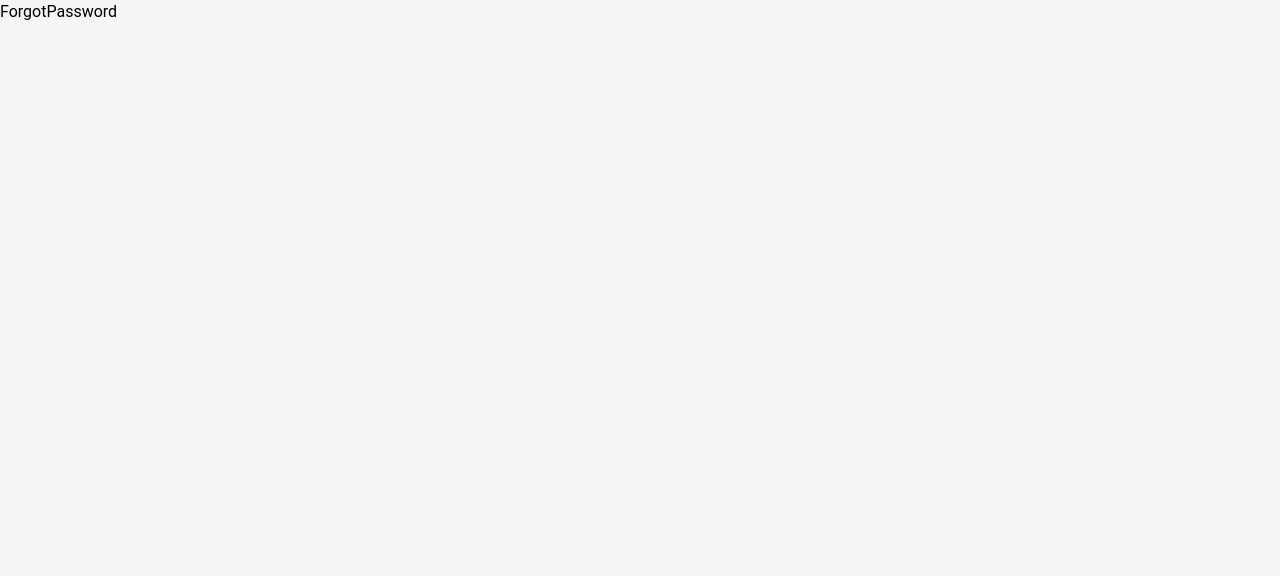
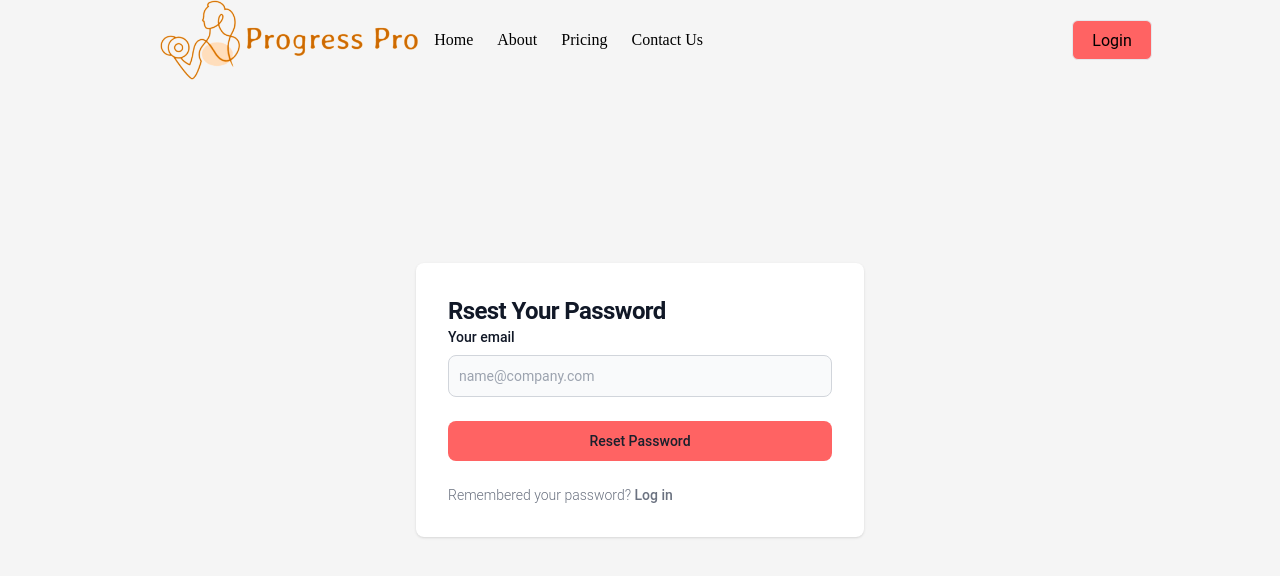
Before and after one commit to satyamksharma/Progress-Pro, a React (Vite) app in the folder client/: page /forgot-password in a window 1280 px wide. Shown: the top 576 px of the page. Built offline with nearby package versions, Linux system fonts and the light colour scheme.

Commit message:
add: user routes

```diff
--- a/client/src/App.jsx
+++ b/client/src/App.jsx
@@ -4,6 +4,10 @@ import Login from './pages/Login';
 import SignUp from './pages/SignUp';
 import PageNotFound from './pages/PageNotFound';
 import ForgotPassword from './pages/Users/ForgotPassword';
+import Workout from './pages/Users/Workout';
+import Exercises from './pages/Users/Exercises';
+import Settings from './pages/Users/Settings';
+import Profile from './pages/Users/Profile';
 
 function App() {
     return (
@@ -26,6 +30,22 @@ function App() {
                     element={<ForgotPassword />}
                 />
                 <Route
+                    path='/:uId/'
+                    element={<Workout />}
+                />
+                <Route
+                    path='/:uId/exercises'
+                    element={<Exercises />}
+                />
+                <Route
+                    path='/:uId/settings'
+                    element={<Settings />}
+                />
+                <Route
+                    path='/:uId/profile'
+                    element={<Profile />}
+                />
+                <Route
                     path='*'
                     element={<PageNotFound />}
                 />
--- /dev/null
+++ b/client/src/components/Navbar/UserNavbar.jsx
@@ -0,0 +1,52 @@
+import { Link } from 'react-router-dom';
+import logo from '../../assets/logo.png';
+
+const Navbar = () => {
+    return (
+        <div className='fixed flex flex-1 w-screen  px-10 pr-3 md:px-32 justify-between bg-bg-light dark:bg-bg-dark z-50'>
+            <div className='flex gap-x-4 ml-8'>
+                <Link
+                    to='/'
+                    className='m-auto'
+                >
+                    <img
+                        src={logo}
+                        alt='logo'
+                        className='w-full h-20'
+                    />
+                </Link>
+                <nav className='flex gap-x-6 items-center justify-center'>
+                    <Link
+                        to='/workout'
+                        className='hover:text-primary-light-200 dark:hover:bg-primary-dark-100 font-pacifico '
+                    >
+                        Workout
+                    </Link>
+                    <Link
+                        href='/exercises'
+                        className='hover:text-primary-light-200 dark:hover:bg-primary-dark-100 font-pacifico '
+                    >
+                        Exercises
+                    </Link>
+                    <Link
+                        href='/settings'
+                        className='hover:text-primary-light-200 dark:hover:bg-primary-dark-100 font-pacifico '
+                    >
+                        Settings
+                    </Link>
+                </nav>
+            </div>
+
+            <div className='flex gap-x-1 sm:gap-x-4 items-center'>
+                <Link
+                    to='/'
+                    className=' border p-2 w-20 h-10 text-center  bg-primary-light-100 hover:bg-primary-light-200 rounded-md transition-all duration-300 ease-in-out'
+                >
+                    Log Out
+                </Link>
+            </div>
+        </div>
+    );
+};
+
+export default Navbar;
--- a/client/src/pages/Users/Exercises.jsx
+++ b/client/src/pages/Users/Exercises.jsx
@@ -1,5 +1,10 @@
+import UserNavbar from '../../components/Navbar/UserNavbar';
 function Exercises() {
-    return <div>Exercises</div>;
+    return (
+        <>
+            <UserNavbar />
+        </>
+    );
 }
 
 export default Exercises;
--- a/client/src/pages/Users/ForgotPassword.jsx
+++ b/client/src/pages/Users/ForgotPassword.jsx
@@ -1,5 +1,60 @@
+import { Link } from 'react-router-dom';
+import Navbar from '../../components/Navbar/Navbar';
+
 const ForgotPassword = () => {
-    return <div>ForgotPassword</div>;
+    return (
+        <>
+            <Navbar />
+            <section className='bg-bg-light dark:bg-bg-dark '>
+                <div className='flex flex-col items-center justify-center px-6 py-8 mx-auto md:h-screen lg:py-0'>
+                    <div className='w-full bg-white rounded-lg shadow dark:border md:mt-0 sm:max-w-md xl:p-0 '>
+                        <div className='p-6 space-y-4 md:space-y-6 sm:p-8'>
+                            <h1 className='text-xl font-bold leading-tight tracking-tight text-gray-900 md:text-2xl '>
+                                Rsest Your Password
+                            </h1>
+                            <htmlForm
+                                className='space-y-4 md:space-y-6'
+                                action='#'
+                            >
+                                <div>
+                                    <label
+                                        htmlFor='email'
+                                        className='block mb-2 text-sm font-medium text-gray-900 '
+                                    >
+                                        Your email
+                                    </label>
+                                    <input
+                                        type='email'
+                                        name='email'
+                                        id='email'
+                                        className='bg-gray-50 border border-gray-300 text-gray-900 sm:text-sm rounded-lg focus:ring-primary-600 focus:border-primary-600 block w-full p-2.5 '
+                                        placeholder='name@company.com'
+                                        required=''
+                                    />
+                                </div>
+
+                                <button
+                                    type='submit'
+                                    className='w-full text-bg-dark dark:text-bg-light bg-primary-light-100 hover:bg-primary-light-200 focus:ring-4 focus:outline-none focus:ring-primary-300 font-medium rounded-lg text-sm px-5 py-2.5 text-center '
+                                >
+                                    Reset Password
+                                </button>
+                                <p className='text-sm font-light text-gray-500 '>
+                                    Remembered your password?{' '}
+                                    <Link
+                                        to='/login'
+                                        className='font-medium text-primary-600 hover:underline '
+                                    >
+                                        Log in
+                                    </Link>
+                                </p>
+                            </htmlForm>
+                        </div>
+                    </div>
+                </div>
+            </section>
+        </>
+    );
 };
 
 export default ForgotPassword;
--- a/client/src/pages/Users/Profile.jsx
+++ b/client/src/pages/Users/Profile.jsx
@@ -1,5 +1,11 @@
+import UserNavbar from '../../components/Navbar/UserNavbar';
+
 function Profile() {
-    return <div>Profile</div>;
+    return (
+        <>
+            <UserNavbar />
+        </>
+    );
 }
 
 export default Profile;
--- a/client/src/pages/Users/Settings.jsx
+++ b/client/src/pages/Users/Settings.jsx
@@ -1,5 +1,11 @@
+import UserNavbar from '../../components/Navbar/UserNavbar';
+
 function Settings() {
-    return <div>Settings</div>;
+    return (
+        <>
+            <UserNavbar />
+        </>
+    );
 }
 
 export default Settings;
--- a/client/src/pages/Users/Workout.jsx
+++ b/client/src/pages/Users/Workout.jsx
@@ -1,5 +1,11 @@
+import UserNavbar from '../../components/Navbar/UserNavbar';
+
 function Progress() {
-    return <div>Workout</div>;
+    return (
+        <>
+            <UserNavbar />
+        </>
+    );
 }
 
 export default Progress;
```
